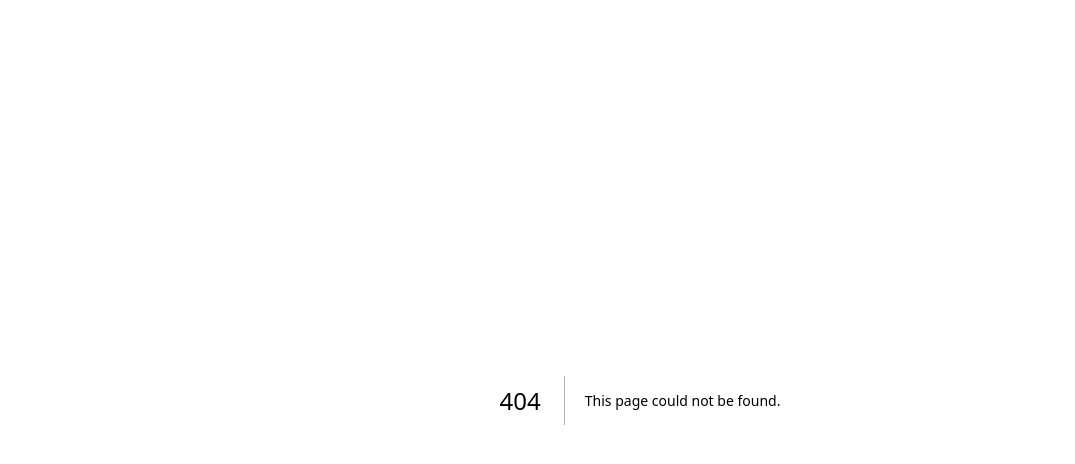
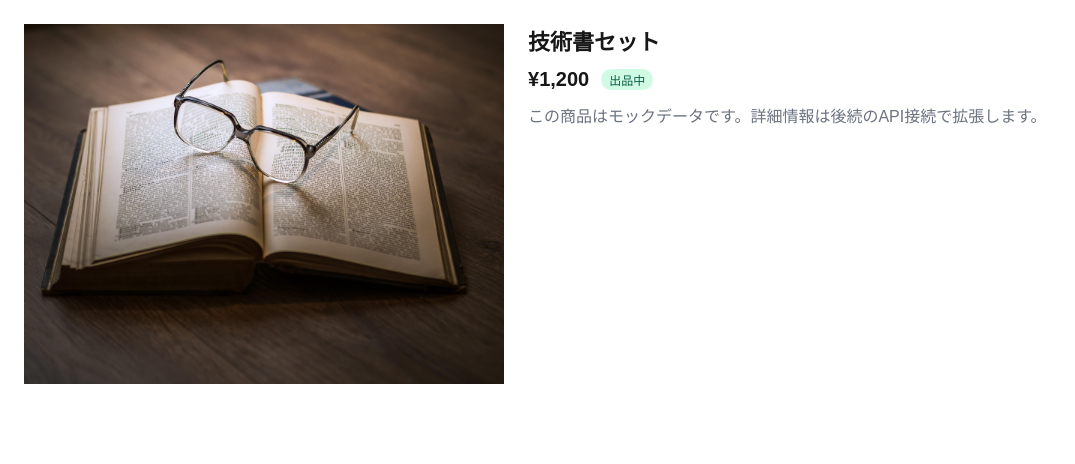
Before and after one commit to junohm410/discord-flea-market, a Next.js app in the folder app/: page /items/1 in a window 1280 px wide. Before the commit this address had no page. Shown: the top 464 px of the page, without its empty margins (0-1075 px from the left). Built offline with nearby package versions, Linux system fonts and the light colour scheme.

Commit message:
商品詳細ページの作成

```diff
--- /dev/null
+++ b/app/src/app/items/[id]/_components/ItemDetailView.tsx
@@ -0,0 +1,83 @@
+"use client";
+
+import Image from "next/image";
+import styled from "styled-components";
+import ItemPrice from "@/components/ItemPrice";
+import ItemStatusLabel from "@/components/ItemStatusLabel";
+
+type Item = {
+  id: number;
+  name: string;
+  price: number;
+  listed: boolean;
+  imageUrl?: string;
+};
+
+export default function ItemDetailView({ item }: { item: Item }) {
+  return (
+    <Main>
+      <Grid>
+        <ImageWrap>
+          {item.imageUrl && (
+            <Image
+              src={item.imageUrl}
+              alt=""
+              fill
+              sizes="(max-width: 768px) 100vw, 480px"
+              style={{ objectFit: "cover" }}
+            />
+          )}
+        </ImageWrap>
+        <InfoSection>
+          <Title>{item.name}</Title>
+          <InfoRow>
+            <ItemPrice price={item.price} />
+            <ItemStatusLabel listed={item.listed} />
+          </InfoRow>
+          <Desc>
+            この商品はモックデータです。詳細情報は後続のAPI接続で拡張します。
+          </Desc>
+        </InfoSection>
+      </Grid>
+    </Main>
+  );
+}
+
+const Main = styled.main`
+  padding: 24px;
+`;
+
+const Grid = styled.div`
+  display: grid;
+  grid-template-columns: minmax(260px, 480px) 1fr;
+  gap: 24px;
+  align-items: start;
+`;
+
+const ImageWrap = styled.div`
+  position: relative;
+  aspect-ratio: 4 / 3;
+  background: #f3f4f6;
+`;
+
+const InfoSection = styled.section`
+  display: grid;
+  gap: 12px;
+`;
+
+const Title = styled.h1`
+  margin: 0;
+  font-size: 22px;
+  font-weight: 800;
+`;
+
+const InfoRow = styled.div`
+  display: flex;
+  align-items: center;
+  gap: 12px;
+`;
+
+const Desc = styled.p`
+  color: #6b7280;
+  margin: 0;
+`;
--- /dev/null
+++ b/app/src/app/items/[id]/page.tsx
@@ -0,0 +1,17 @@
+import { notFound } from "next/navigation";
+// TODO: Rails API 接続後はモックを削除し、BFF or 直接フェッチに置換する
+import { mockItems } from "@/mock/items";
+import ItemDetailView from "./_components/ItemDetailView";
+
+export default async function ItemDetailPage({
+  params,
+}: {
+  params: Promise<{ id: string }>;
+}) {
+  const { id } = await params;
+  const itemId = Number(id);
+  const item = mockItems.find((it) => it.id === itemId);
+  if (!item) return notFound();
+
+  return <ItemDetailView item={item} />;
+}
--- /dev/null
+++ b/app/src/components/ItemPrice.tsx
@@ -0,0 +1,17 @@
+"use client";
+
+import styled from "styled-components";
+
+export type ItemPriceProps = {
+  price: number;
+  className?: string;
+};
+
+export default function ItemPrice({ price, className }: ItemPriceProps) {
+  return <Root className={className}>¥{price.toLocaleString()}</Root>;
+}
+
+const Root = styled.span`
+  font-size: 20px;
+  font-weight: 800;
+`;
--- /dev/null
+++ b/app/src/components/ItemStatusLabel.tsx
@@ -0,0 +1,15 @@
+"use client";
+
+import styled from "styled-components";
+
+export default function ItemStatusLabel({ listed }: { listed: boolean }) {
+  return <Root $listed={listed}>{listed ? "出品中" : "取引中/終了"}</Root>;
+}
+
+const Root = styled.span<{ $listed: boolean }>`
+  font-size: 12px;
+  padding: 2px 8px;
+  border-radius: 999px;
+  color: ${({ $listed }) => ($listed ? "#065f46" : "#92400e")};
+  background: ${({ $listed }) => ($listed ? "#d1fae5" : "#fef3c7")};
+`;
```
